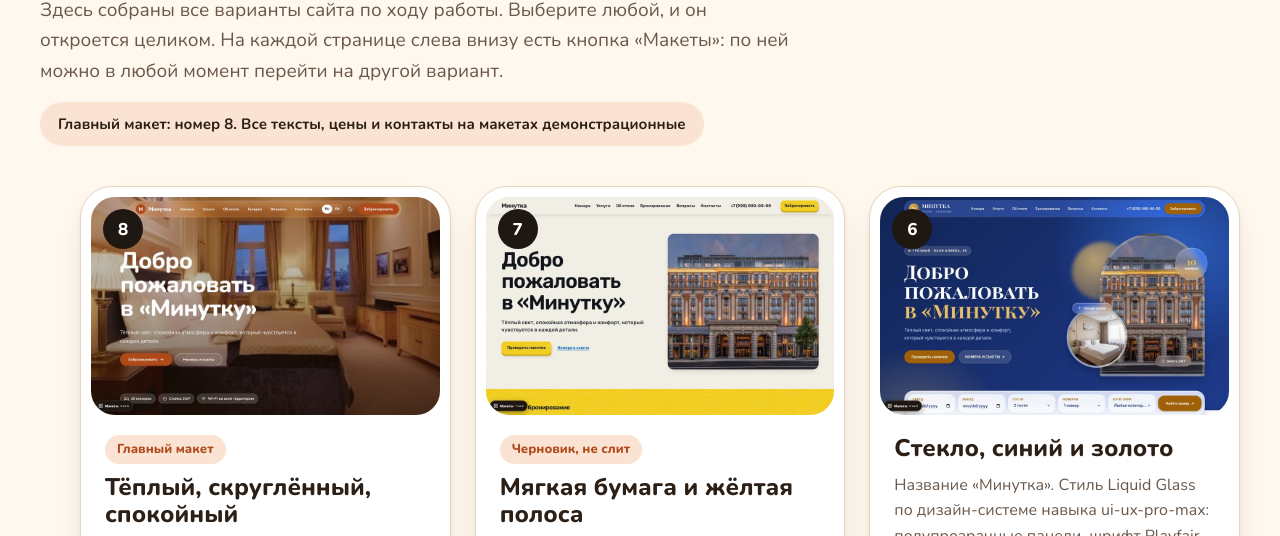
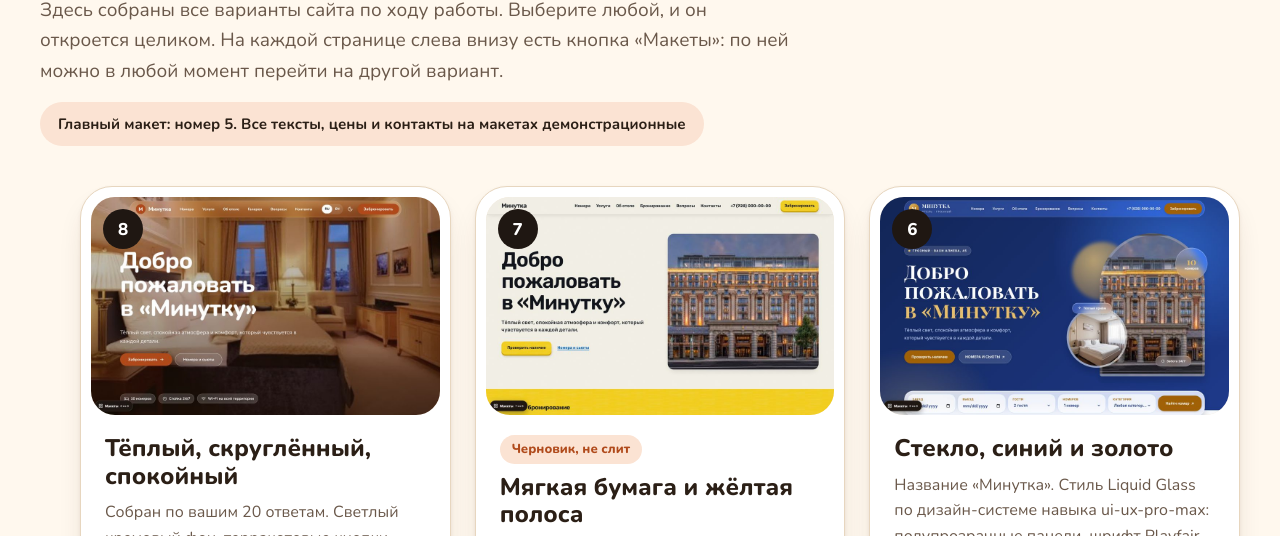
Before and after one commit to somon101/hostel, a plain HTML site: page index.html in a window 1280 px wide. Shown: the part 219-755 px from the top of the page. Drawn offline with Linux system fonts and the light colour scheme.

Commit message:
Mark mockup 5 as the main mockup
Co-Authored-By: Claude Sonnet 5.5 <noreply@anthropic.com>
Claude-Session: https://claude.ai/code/session_012aEM6PMes781932bJGiPxU

```diff
--- a/index.html
+++ b/index.html
@@ -46,7 +46,7 @@
     <header>
       <h1>Макеты сайта отеля «Минутка»</h1>
       <p>Здесь собраны все варианты сайта по ходу работы. Выберите любой, и он откроется целиком. На каждой странице слева внизу есть кнопка «Макеты»: по ней можно в любой момент перейти на другой вариант.</p>
-      <span class="hint">Главный макет: номер 8. Все тексты, цены и контакты на макетах демонстрационные</span>
+      <span class="hint">Главный макет: номер 5. Все тексты, цены и контакты на макетах демонстрационные</span>
     </header>
     <main>
       <ul class="grid" id="grid"></ul>
--- a/switcher.js
+++ b/switcher.js
@@ -5,13 +5,13 @@
   const PR = 'https://github.com/somon101/hostel/pull/';
   /* новые макеты сверху; чтобы добавить макет, положите его в versions/<id>/index.html и допишите строку сюда */
   const MOCKUPS = [
-    { id: 'v8', title: 'Тёплый, скруглённый, спокойный', tag: 'Главный макет', pr: 6,
+    { id: 'v8', title: 'Тёплый, скруглённый, спокойный', tag: '', pr: 6,
       desc: 'Собран по вашим 20 ответам. Светлый кремовый фон, терракотовые кнопки, сильно скруглённые карточки, фото на весь экран, плавающее меню, переключатели темы и языка (RU и EN).' },
     { id: 'v7', title: 'Мягкая бумага и жёлтая полоса', tag: 'Черновик, не слит', pr: null,
       desc: 'Редизайн по навыку Hallmark: бумажная фактура, жирный округлый шрифт, жёлтая полоса быстрого бронирования и тёмный блок контактов.' },
     { id: 'v6', title: 'Стекло, синий и золото', tag: '', pr: 4,
       desc: 'Название «Минутка». Стиль Liquid Glass по дизайн-системе навыка ui-ux-pro-max: полупрозрачные панели, шрифт Playfair Display SC, синий с золотом.' },
-    { id: 'v5', title: 'Яркий и скруглённый', tag: '', pr: 4,
+    { id: 'v5', title: 'Яркий и скруглённый', tag: 'Главный макет', pr: 4,
       desc: 'Светлый и весёлый: пастельные цветные плитки, плавающее меню, арки на фото, бегущая лента, шрифт Unbounded.' },
     { id: 'v4', title: 'Тёмный журнальный', tag: '', pr: 4,
       desc: 'Тёмный фон, золотой акцент, огромный заголовок и меню с логотипом по центру. Вы назвали его скучным и квадратным.' },
```
